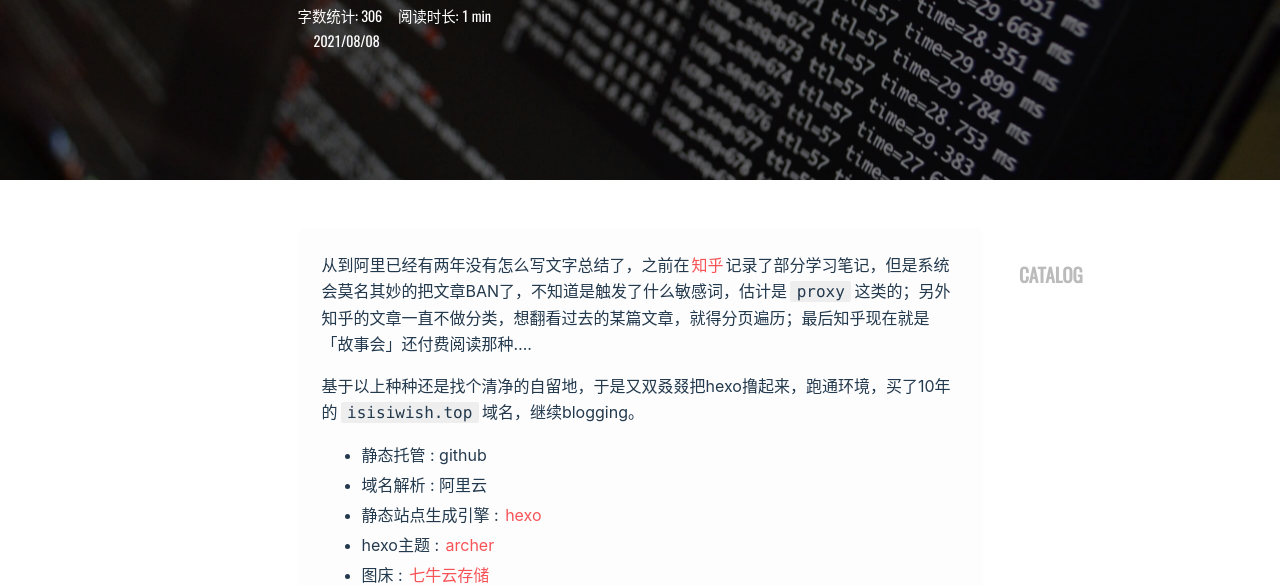
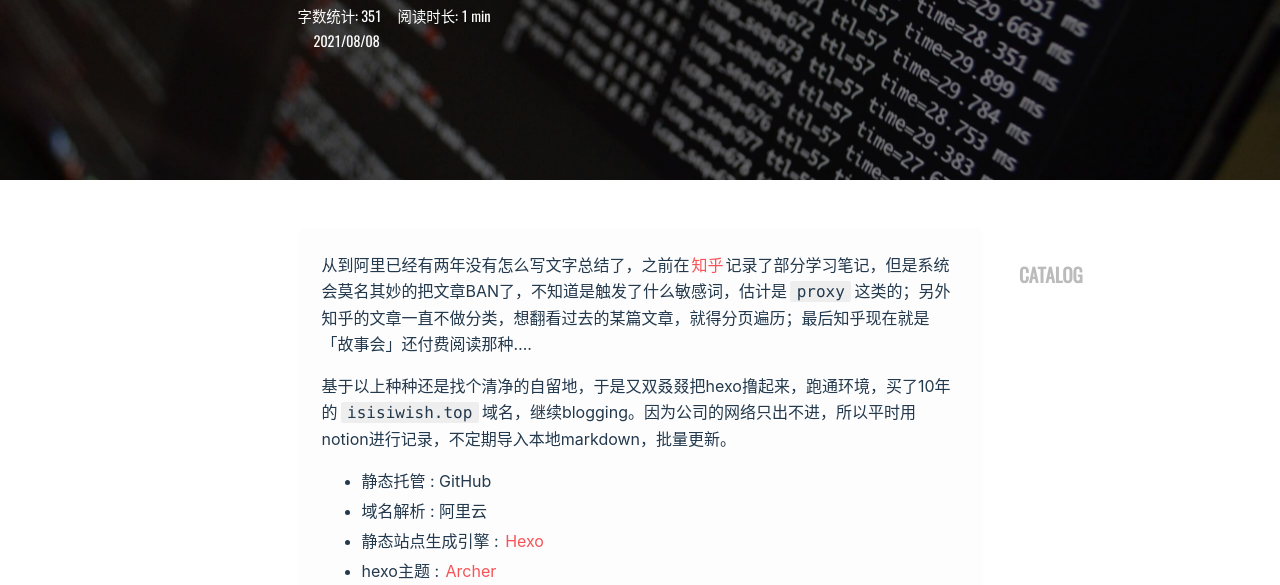
Before and after one commit to ProBuildPro/isisiwish.github.io, a plain HTML site: page 2021-08-08/0808-blogging/index.html in a window 1280 px wide. Shown: the part 220-805 px from the top of the page. Drawn offline with nearby package versions, Linux system fonts and the light colour scheme; a web font is replaced by a local one.

Commit message:
Site updated: 2021-08-08 23:40:44

```diff
--- a/2021-08-08/0808-blogging/index.html
+++ b/2021-08-08/0808-blogging/index.html
@@ -27,8 +27,8 @@
 <meta property="og:site_name" content="isisiwish&#39;s Note">
 <meta property="og:description" content="从到阿里已经有两年没有怎么写文字总结了，之前在知乎记录了部分学习笔记，但是系统会莫名其妙的把文章BAN了，不知道是触发了什么敏感词，估计是proxy这类的；另外知乎的文章一直不做分类，想翻看过去的某篇文章，就得分页遍历；最后知乎现在就是「故事会」还付费阅读那种….">
 <meta property="og:locale" content="zh_CN">
-<meta property="article:published_time" content="2021-08-08T14:28:01.000Z">
-<meta property="article:modified_time" content="2021-08-08T15:27:13.163Z">
+<meta property="article:published_time" content="2021-08-08T15:39:38.000Z">
+<meta property="article:modified_time" content="2021-08-08T15:39:44.382Z">
 <meta property="article:author" content="isisiwish">
 <meta name="twitter:card" content="summary">
     <meta http-equiv="Cache-control" content="no-cache">
@@ -349,7 +349,7 @@
 
 
                     <div class="post-intro-read">
-                        <span>字数统计: <span class="post-count word-count">306</span>阅读时长: <span class="post-count reading-time">1 min</span></span>
+                        <span>字数统计: <span class="post-count word-count">351</span>阅读时长: <span class="post-count reading-time">1 min</span></span>
                     </div>
 
                 <div class="post-intro-meta">
@@ -510,14 +510,15 @@
         <p>从到阿里已经有两年没有怎么写文字总结了，之前在<a target="_blank" rel="noopener" href="https://www.zhihu.com/people/i.9ish">知乎</a>记录了部分学习笔记，但是系统会莫名其妙的把文章BAN了，不知道是触发了什么敏感词，估计是<code>proxy</code>这类的；另外知乎的文章一直不做分类，想翻看过去的某篇文章，就得分页遍历；最后知乎现在就是「故事会」还付费阅读那种….</p>
 <span id="more"></span>
 
-<p>基于以上种种还是找个清净的自留地，于是又双叒叕把hexo撸起来，跑通环境，买了10年的<code>isisiwish.top</code>域名，继续blogging。</p>
+<p>基于以上种种还是找个清净的自留地，于是又双叒叕把hexo撸起来，跑通环境，买了10年的<code>isisiwish.top</code>域名，继续blogging。因为公司的网络只出不进，所以平时用notion进行记录，不定期导入本地markdown，批量更新。</p>
 <ul>
-<li>静态托管 : github</li>
+<li>静态托管 : GitHub</li>
 <li>域名解析 : 阿里云</li>
-<li>静态站点生成引擎 : <a target="_blank" rel="noopener" href="https://hexo.io/zh-cn/">hexo</a></li>
-<li>hexo主题 : <a target="_blank" rel="noopener" href="https://github.com/fi3ework/hexo-theme-archer">archer</a></li>
+<li>静态站点生成引擎 : <a target="_blank" rel="noopener" href="https://hexo.io/zh-cn/">Hexo</a></li>
+<li>hexo主题 : <a target="_blank" rel="noopener" href="https://github.com/fi3ework/hexo-theme-archer">Archer</a></li>
 <li>图床 : <a target="_blank" rel="noopener" href="https://s.qiniu.com/7vm2I3">七牛云存储</a></li>
 <li>Markdown编辑器 : MWeb</li>
+<li>网站数据监测 : GA &amp; 百度统计</li>
 </ul>
 <p>能感觉出2021H2是公司的蛰伏期（也可能一蛰不起），俗话说低谷期练内功，还是得继续从各方面提升自己。报了极客时间云原生训练营第0期，给自己拉出了N条战线，现在一条条在收紧，希望到9月15日开课能跟上。</p>
 <ul>
--- a/content.json
+++ b/content.json
@@ -1 +1 @@
-{"meta":{"title":"isisiwish's Note","subtitle":"","description":"","author":"isisiwish","url":"http://isisiwish.top","root":"/"},"posts":[{"title":"又双叒叕开始Blogging","date":"2021-08-08T14:28:01.000Z","path":"2021-08-08/0808-blogging/","permalink":"http://isisiwish.top/2021-08-08/0808-blogging/","categories":[{"name":"胡言乱语","slug":"胡言乱语","permalink":"http://isisiwish.top/categories/%E8%83%A1%E8%A8%80%E4%B9%B1%E8%AF%AD/"}],"tags":[]}],"categories":[{"name":"胡言乱语","slug":"胡言乱语","permalink":"http://isisiwish.top/categories/%E8%83%A1%E8%A8%80%E4%B9%B1%E8%AF%AD/"}],"tags":[]}
+{"meta":{"title":"isisiwish's Note","subtitle":"","description":"","author":"isisiwish","url":"http://isisiwish.top","root":"/"},"posts":[{"title":"又双叒叕开始Blogging","date":"2021-08-08T15:39:38.000Z","path":"2021-08-08/0808-blogging/","permalink":"http://isisiwish.top/2021-08-08/0808-blogging/","categories":[{"name":"胡言乱语","slug":"胡言乱语","permalink":"http://isisiwish.top/categories/%E8%83%A1%E8%A8%80%E4%B9%B1%E8%AF%AD/"}],"tags":[]}],"categories":[{"name":"胡言乱语","slug":"胡言乱语","permalink":"http://isisiwish.top/categories/%E8%83%A1%E8%A8%80%E4%B9%B1%E8%AF%AD/"}],"tags":[]}
```
Also changed, not shown: 404.html (+5 -5 lines).
